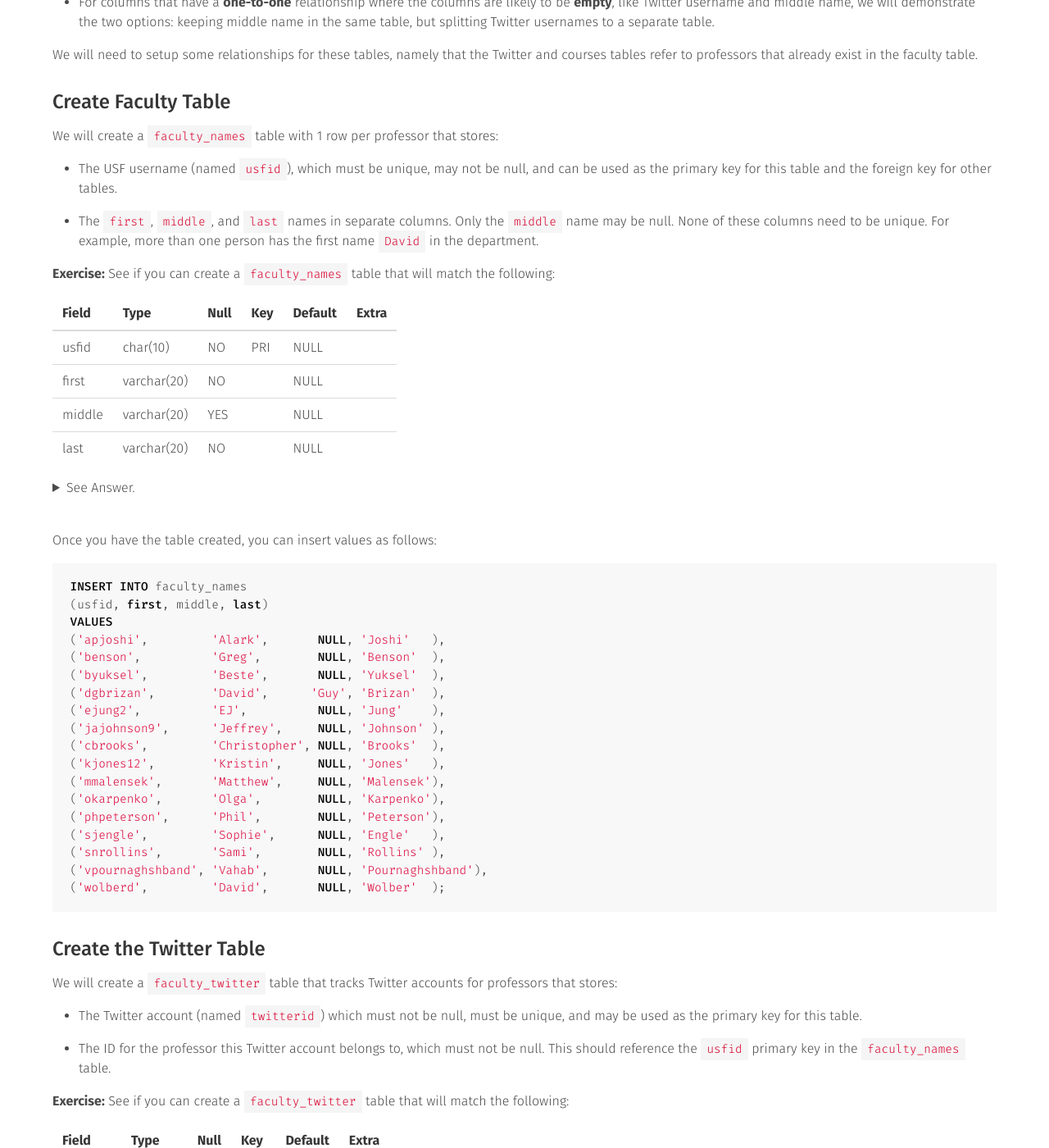
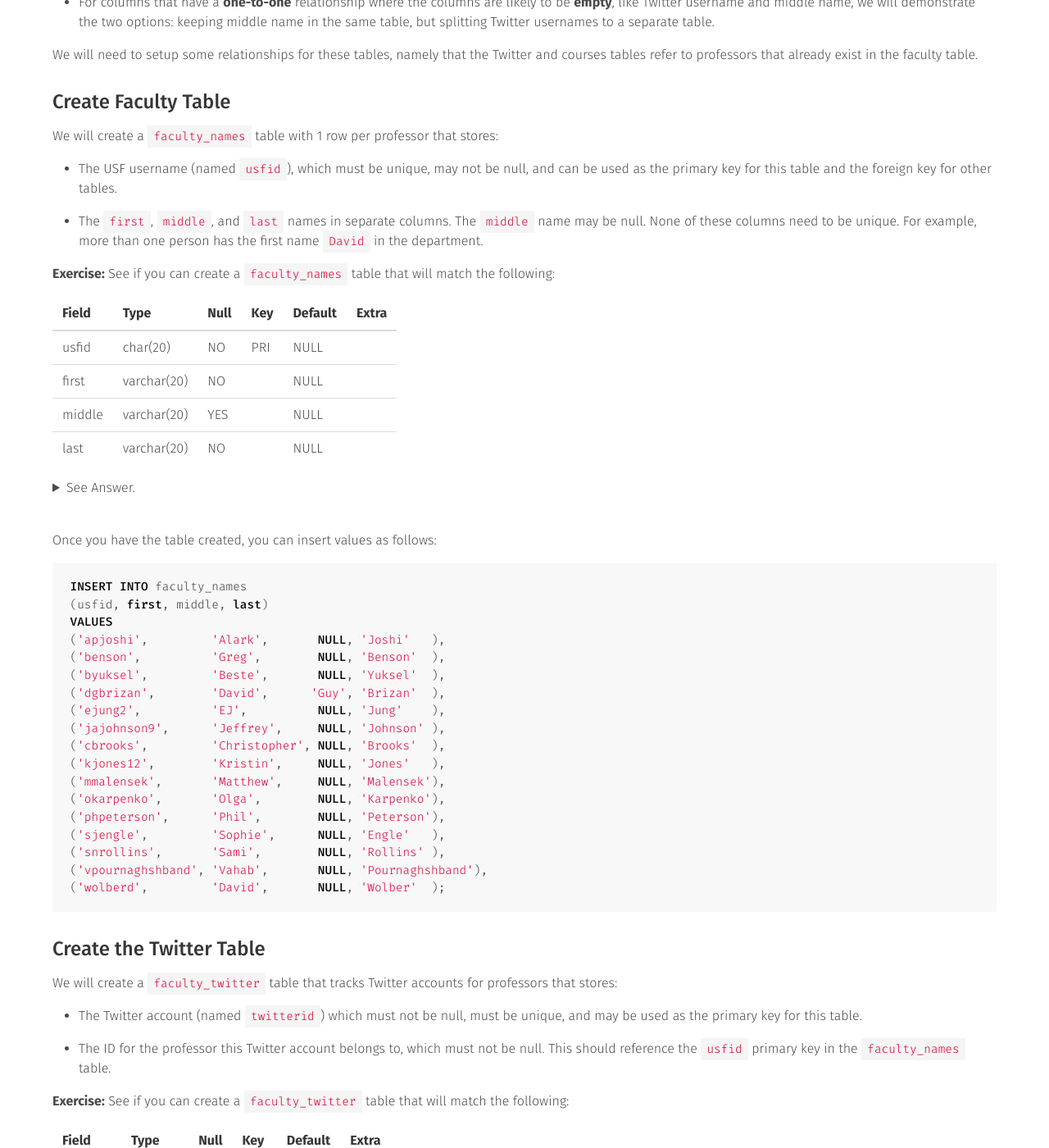
Before and after one commit to usf-cs272-spring2022/usf-cs272-spring2022.github.io, a Jekyll site: the page built from _sql/sql-demo-creating.md, in a window 1280 px wide and 1400 px high, scrolled down 737 px. Shown: the whole window at 82% size. Built offline with Jekyll 4.4.1, drawn with Linux system fonts in a browser that asks for light colours; comment, search, counter and statistics services are not loaded.

Commit message:
Fixing size

```diff
--- a/_sql/sql-demo-creating.md
+++ b/_sql/sql-demo-creating.md
@@ -38,13 +38,13 @@
 
   - The USF username (named `usfid`), which must be unique, may not be null, and can be used as the primary key for this table and the foreign key for other tables.
 
-  - The `first`, `middle`, and `last` names in separate columns. Only the `middle` name may be null. None of these columns need to be unique. For example, more than one person has the first name `David` in the department.
+  - The `first`, `middle`, and `last` names in separate columns. The `middle` name may be null. None of these columns need to be unique. For example, more than one person has the first name `David` in the department.
 
 **Exercise:** See if you can create a `faculty_names` table that will match the following:
 
 | Field  | Type        | Null | Key | Default | Extra |
 |--------|-------------|------|-----|---------|-------|
-| usfid  | char(10)    | NO   | PRI | NULL    |       |
+| usfid  | char(20)    | NO   | PRI | NULL    |       |
 | first  | varchar(20) | NO   |     | NULL    |       |
 | middle | varchar(20) | YES  |     | NULL    |       |
 | last   | varchar(20) | NO   |     | NULL    |       |
@@ -54,7 +54,7 @@
 
 {% highlight sql %}
 CREATE TABLE faculty_names (
-  usfid   CHAR(10)    NOT NULL PRIMARY KEY,
+  usfid   CHAR(20)    NOT NULL PRIMARY KEY,
   first   VARCHAR(20) NOT NULL,
   middle  VARCHAR(20),
   last    VARCHAR(20) NOT NULL
@@ -99,7 +99,7 @@
 | Field     | Type     | Null | Key | Default | Extra |
 |-----------|----------|------|-----|---------|-------|
 | twitterid | char(15) | NO   | PRI | NULL    |       |
-| usfid     | char(10) | NO   | MUL | NULL    |       |
+| usfid     | char(20) | NO   | MUL | NULL    |       |
 
 <details>
 <summary>See Answer.</summary>
@@ -107,7 +107,7 @@
 {% highlight sql %}
 CREATE TABLE faculty_twitter (
   twitterid   CHAR(15) NOT NULL PRIMARY KEY,
-  usfid       CHAR(10) NOT NULL,
+  usfid       CHAR(20) NOT NULL,
   FOREIGN KEY (usfid)
   REFERENCES  faculty_names (usfid)
 );
@@ -149,7 +149,7 @@
 {% highlight sql %}
 CREATE TABLE faculty_courses (
   courseid INTEGER NOT NULL AUTO_INCREMENT PRIMARY KEY,
-  usfid    CHAR(10) NOT NULL,
+  usfid    CHAR(20) NOT NULL,
   course   CHAR(10) NOT NULL,
   FOREIGN KEY (usfid)
   REFERENCES  faculty_names (usfid)
```
